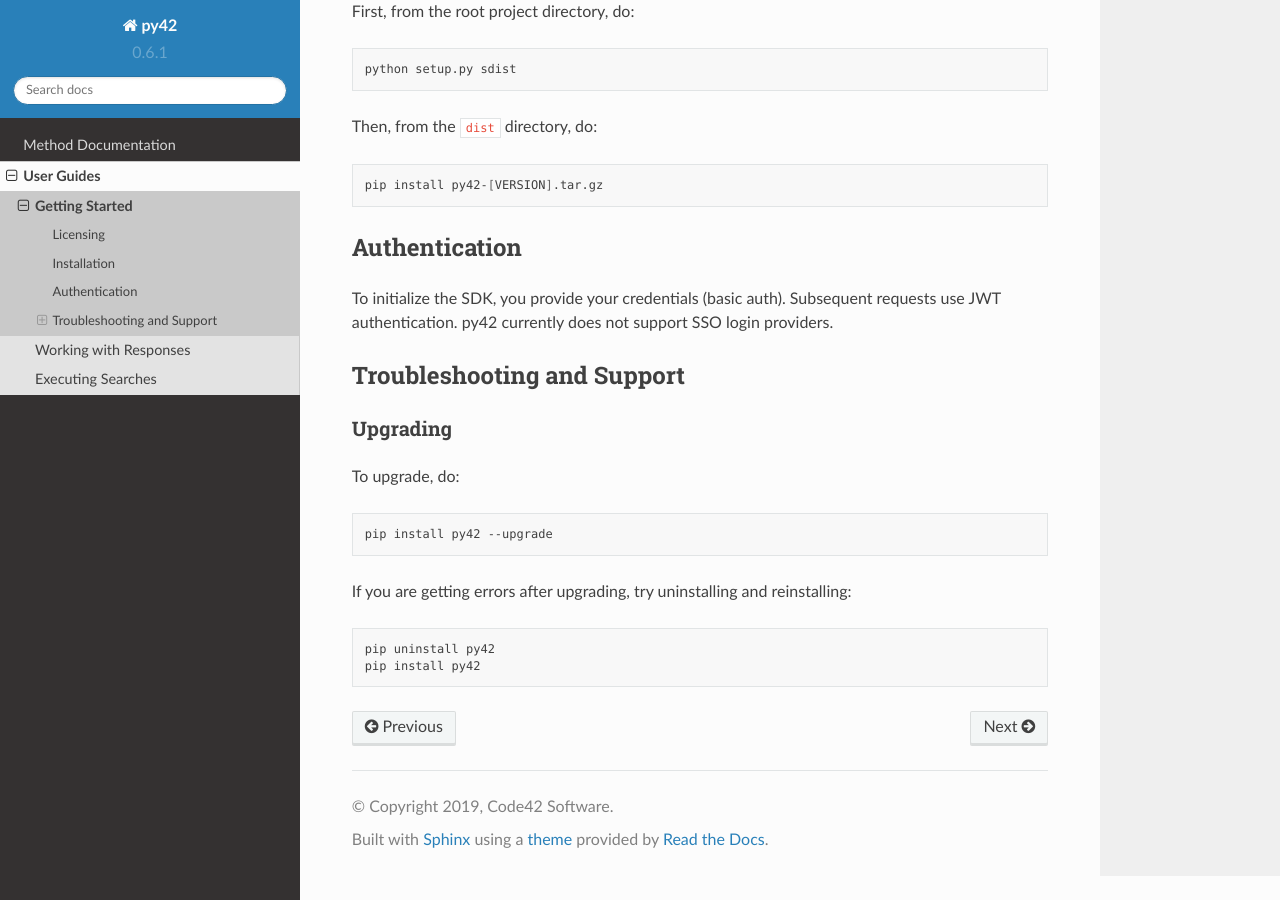
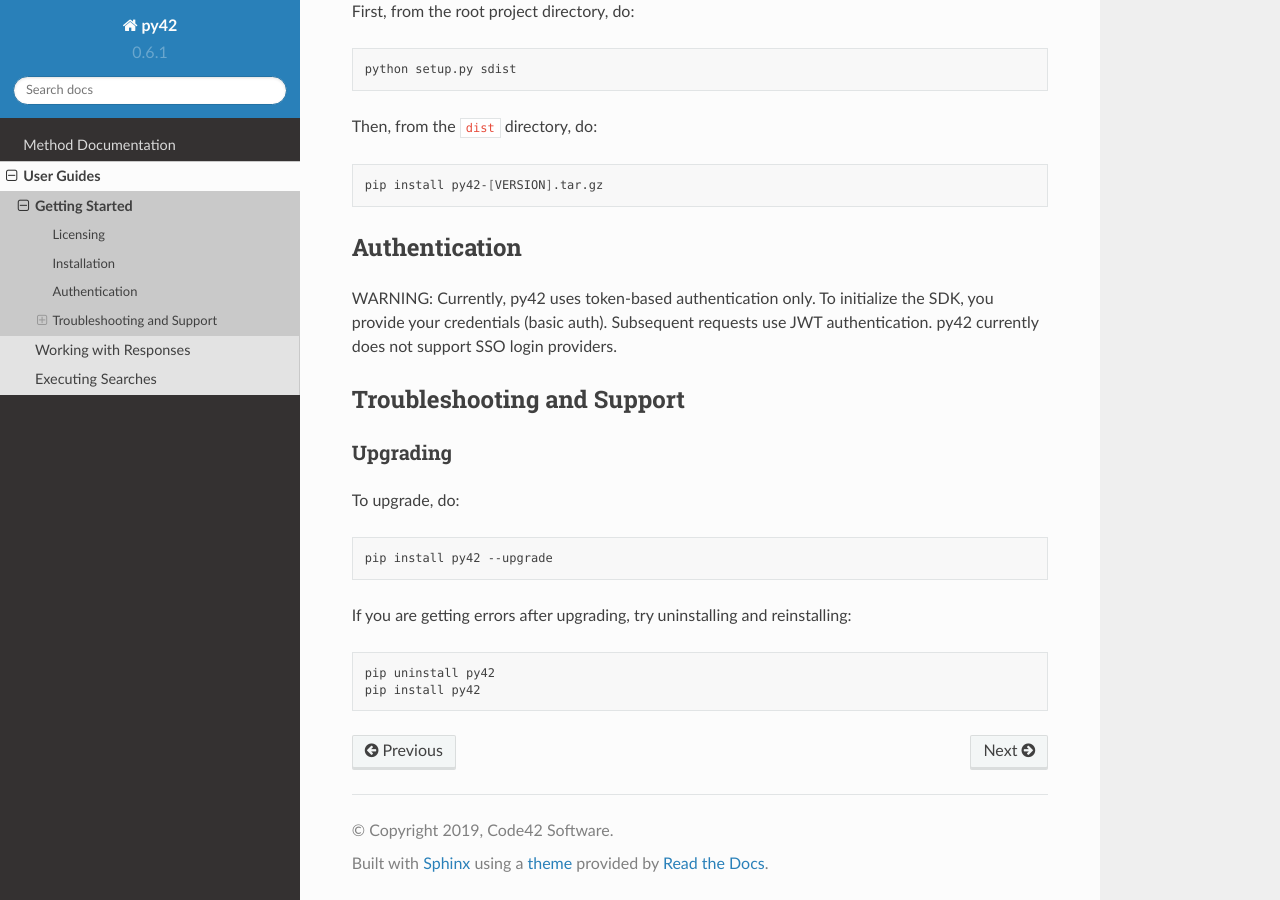
Before and after one commit to code42/py42, a Sphinx documentation site: the page built from docs/userguides/gettingstarted.md, in a window 1280 px wide and 900 px high, scrolled down 1054 px. Built offline with Sphinx 7.4.7 and the Read the Docs theme 2.0.0, drawn with Linux system fonts in a browser that asks for light colours; pages that are not in the unit, such as notebooks, are missing from menus; the version number is read from the project's files by our own code.

Commit message:
Add warning

```diff
--- a/docs/userguides/gettingstarted.md
+++ b/docs/userguides/gettingstarted.md
@@ -54,6 +54,7 @@ pip install py42-[VERSION].tar.gz
 
 ## Authentication
 
+WARNING: Currently, py42 uses token-based authentication only.
 To initialize the SDK, you provide your credentials (basic auth). Subsequent requests use JWT authentication.
 py42 currently does not support SSO login providers.
 
```
